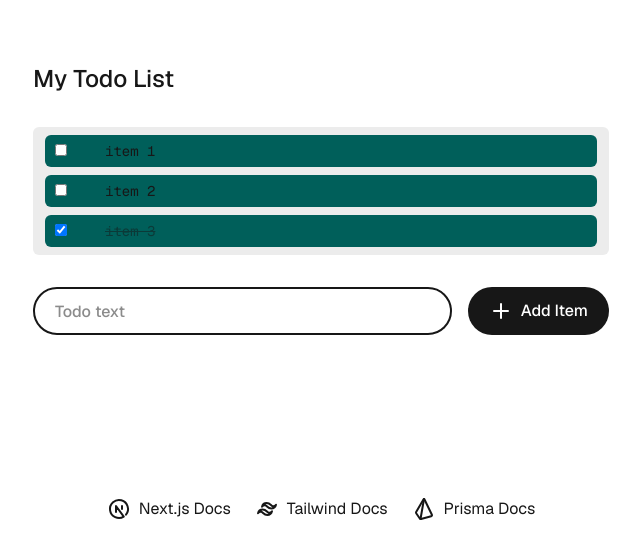
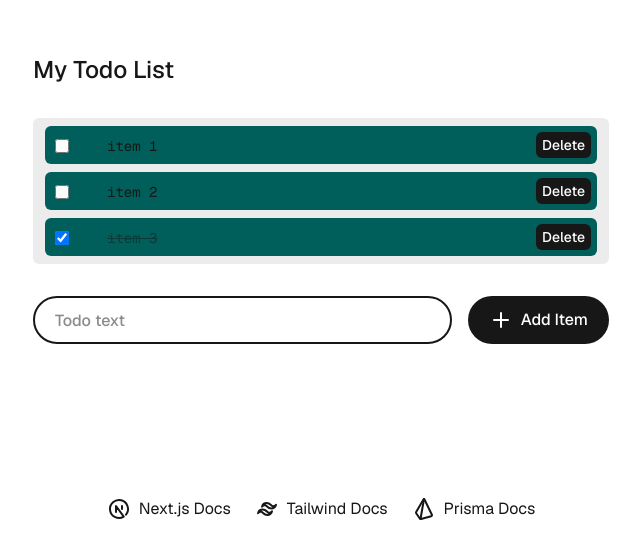
Before and after one commit to andrewtlu/odyssey-interview, a Next.js app: page / in a window 1280 px wide. Shown: the part 201-760 px from the top of the page, without its empty margins (319-959 px from the left). Built offline with nearby package versions, Linux system fonts and the light colour scheme.

Commit message:
Task4 completed: implement todo completion update + delete todos

```diff
--- a/src/app/Todo/Todo.tsx
+++ b/src/app/Todo/Todo.tsx
@@ -1,5 +1,4 @@
 "use client";
-import { TodoList } from "./TodoList";
 
 /* the information about the todo item,
   imported to TodoList.tsx  */
@@ -9,22 +8,39 @@ export type TodoItem = {
   completed: boolean;
 };
 
-export const Todo = ({ id, text, completed }: TodoItem) => {
+//
+export type TodoProps = TodoItem & {
+  onToggle: () => void;
+  onDelete: () => void;
+};
+
+export const Todo = ({
+  id,
+  text,
+  completed,
+  onToggle,
+  onDelete,
+}: TodoProps) => {
   return (
     <div className="flex flex-row gap-[32px] p-1 m-1 indent-1.5 bg-teal-800 rounded-md">
-      <label>
+      <label className="mt-1.5">
         <input
           type="checkbox"
-          className="size-3"
+          className="size-3.5"
           checked={completed}
-          onChange={() => {
-            completed = !completed;
-          }} // not working so far; but React warning on "lack onChange" disappears
+          onChange={onToggle}
         />
       </label>
       <div className={completed ? "line-through opacity-50" : ""}>
-        <div>{text}</div>
+        <div className="mt-1">{text}</div>
       </div>
+      <button
+        type="button"
+        className="font-sans font-medium ml-auto pl-1.5 pr-1.5 m-0.5 rounded-md bg-foreground text-background hover:bg-[#383838] dark:hover:bg-[#ccc] cursor-pointer"
+        onClick={onDelete}
+      >
+        Delete
+      </button>
     </div>
   );
 };
--- a/src/app/Todo/TodoList.tsx
+++ b/src/app/Todo/TodoList.tsx
@@ -2,6 +2,7 @@
 
 import { IconPlus } from "@tabler/icons-react";
 import { Todo, TodoItem } from "./Todo";
+import { TodoProps } from "./Todo";
 import { useState } from "react";
 
 export const TodoList = ({ initialTodos }: { initialTodos?: TodoItem[] }) => {
@@ -36,6 +37,35 @@ export const TodoList = ({ initialTodos }: { initialTodos?: TodoItem[] }) => {
     ]);
   }
 
+  function flipCompletion(id: number) {
+    // return a function with no args
+    return () => {
+      // calls React setter to return a new todo with `completed` prop fliped
+      setTodos((prevTodos) =>
+        prevTodos.map((item) => {
+          if (item.id === id) {
+            const toggled = { ...item, completed: !item.completed };
+            return toggled;
+          } else {
+            return item;
+          }
+        }),
+      );
+    };
+  }
+
+  function deleteTodo(id: number) {
+    return () => {
+      setTodos((prevTodos) => {
+        const newTodos: typeof prevTodos = [];
+        for (const todo of prevTodos) {
+          if (todo.id !== id) newTodos.push(todo);
+        }
+        return newTodos;
+      });
+    };
+  }
+
   const [newTodoText, setNewTodoText] = useState("");
 
   return (
@@ -44,7 +74,12 @@ export const TodoList = ({ initialTodos }: { initialTodos?: TodoItem[] }) => {
       {/* Mon Sept 22 11:36am : changed added key; changed CSS `flex-col`. Task 1 done. */}
       <ul className="font-mono list-inside list-decimal text-sm/6 text-center sm:text-left bg-content w-full px-2 py-1 rounded-md flex flex-col">
         {todos.map((val) => (
-          <Todo key={val.id} {...val} />
+          <Todo
+            key={val.id}
+            {...val}
+            onToggle={flipCompletion(val.id)}
+            onDelete={deleteTodo(val.id)}
+          />
         ))}
       </ul>
       <div className="flex gap-4 items-center flex-col sm:flex-row w-full">
```
